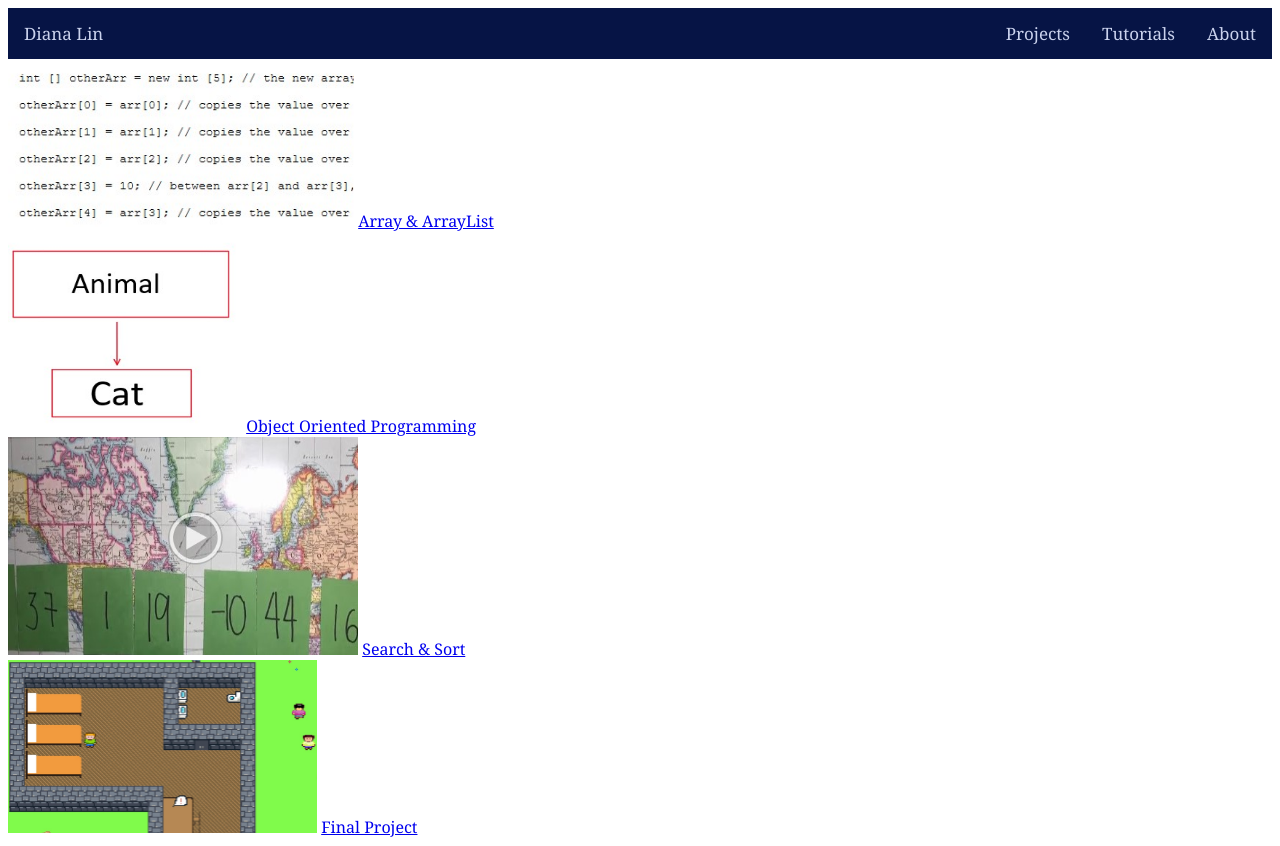
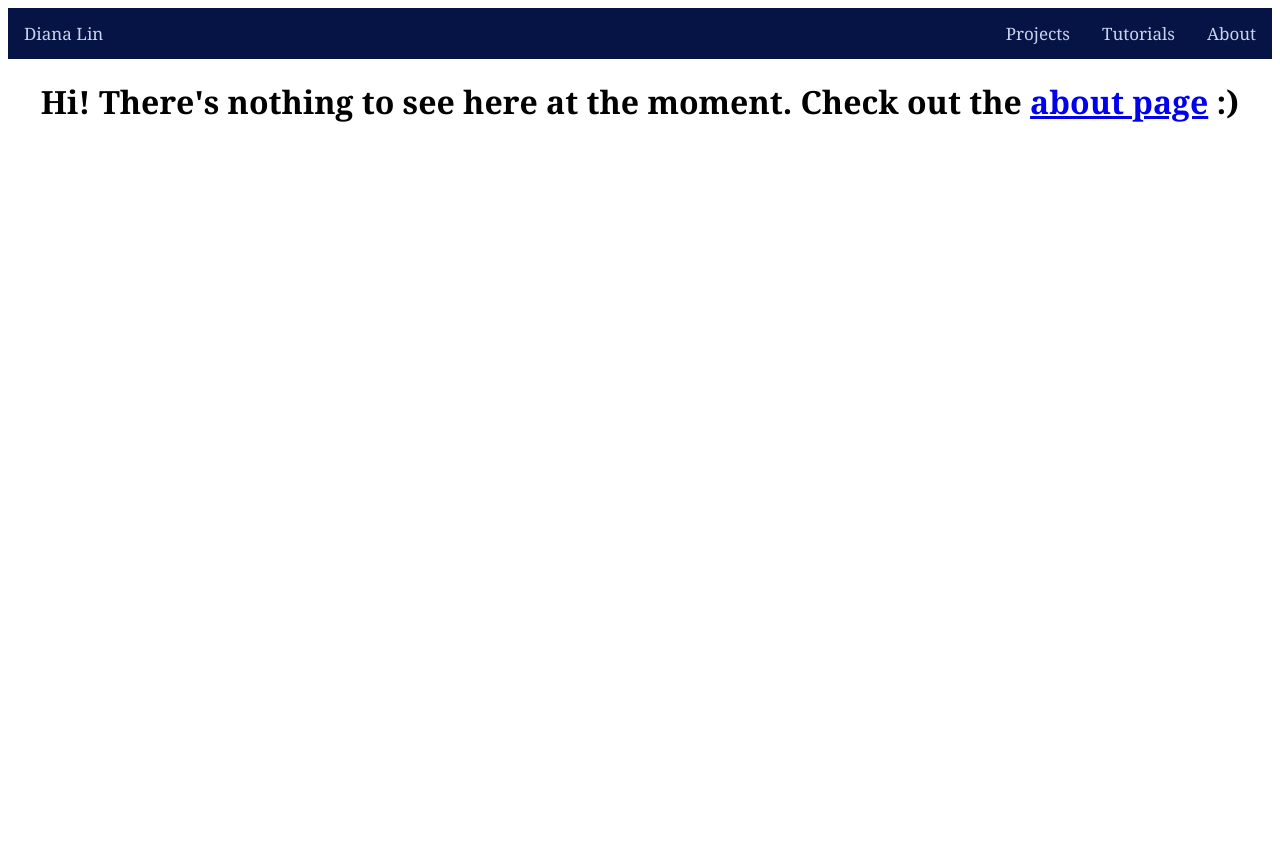
Before and after one commit to hirundinidae/hirundinidae.github.io, a plain HTML site: page tutorials.html in a window 1280 px wide. After the commit the page ends 800 px from the top, so only its background shows below. Drawn offline with Linux system fonts and the light colour scheme.

Commit message:
Direct to about page, add to about page

```diff
--- a/css/style.css
+++ b/css/style.css
@@ -79,3 +79,7 @@ code{
   padding-right:20%;
   text-align:center;
 }
+
+.no {
+
+}
--- a/tutorials.html
+++ b/tutorials.html
@@ -14,37 +14,7 @@
       <a href="tutorials.html">Tutorials</a>
       <a href="projects.html">Projects</a>
     </div>
-    <!-- <div class="tutorial-img">
-      <img src="assets/img/array.jpg" style="width:346px; height:168px">
-      <img src="assets/img/oop.jpg" style="width:325px; height:240px;">
-      <img src="assets/img/mergesort.jpg" style="width:350px; height:218px">
-      <img src="assets/img/periculum.jpg" style="width: 349px; height:195.49px">
-
-    </div>
-    <div class="tutorial-link">
-      <a href="array.html">Array & ArrayList</a>
-      <a href="oop.html">Object Oriented Programming</a>
-      <a href="searchsort.html">Search & Sort </a>
-      <a href="finalproject.html">Final Project</a>
-    </div> -->
-    <div class=tutorial>
-      <div>
-        <img src="assets/img/array.jpg" style="width:346px; height:168px">
-        <a href="array.html">Array & ArrayList</a>
-      </div>
-      <div>
-        <img src="assets/img/oop.jpg" style="width:234px; height:200px;">
-        <a href="oop.html">Object Oriented Programming</a>
-      </div>
-      <div>
-        <img src="assets/img/mergesort.jpg" style="width:350px; height:218px">
-        <a href="searchsort.html">Search & Sort </a>
-      </div>
-      <div>
-        <img src="assets/img/periculum.jpg" style="width: 309px; height:173px">
-        <a href="finalproject.html">Final Project</a>
-      </div>
-      <div>
+    <h1 class="no">Hi! There's nothing to see here at the moment. Check out the <a href="about.html">about page</a> :) </h1>
   </body>
 
 
```
Also changed, not shown: about.html (+8 -7 lines), index.html (+1 -2 lines).
